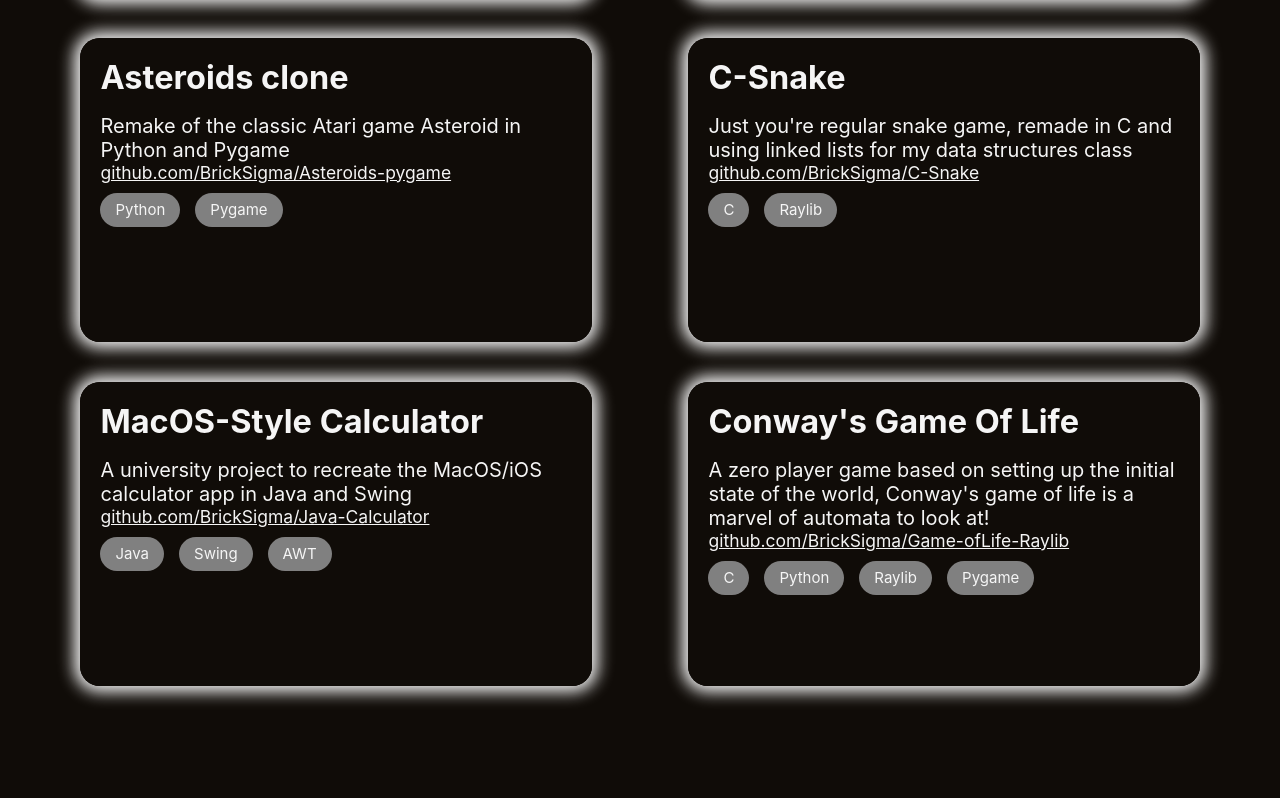
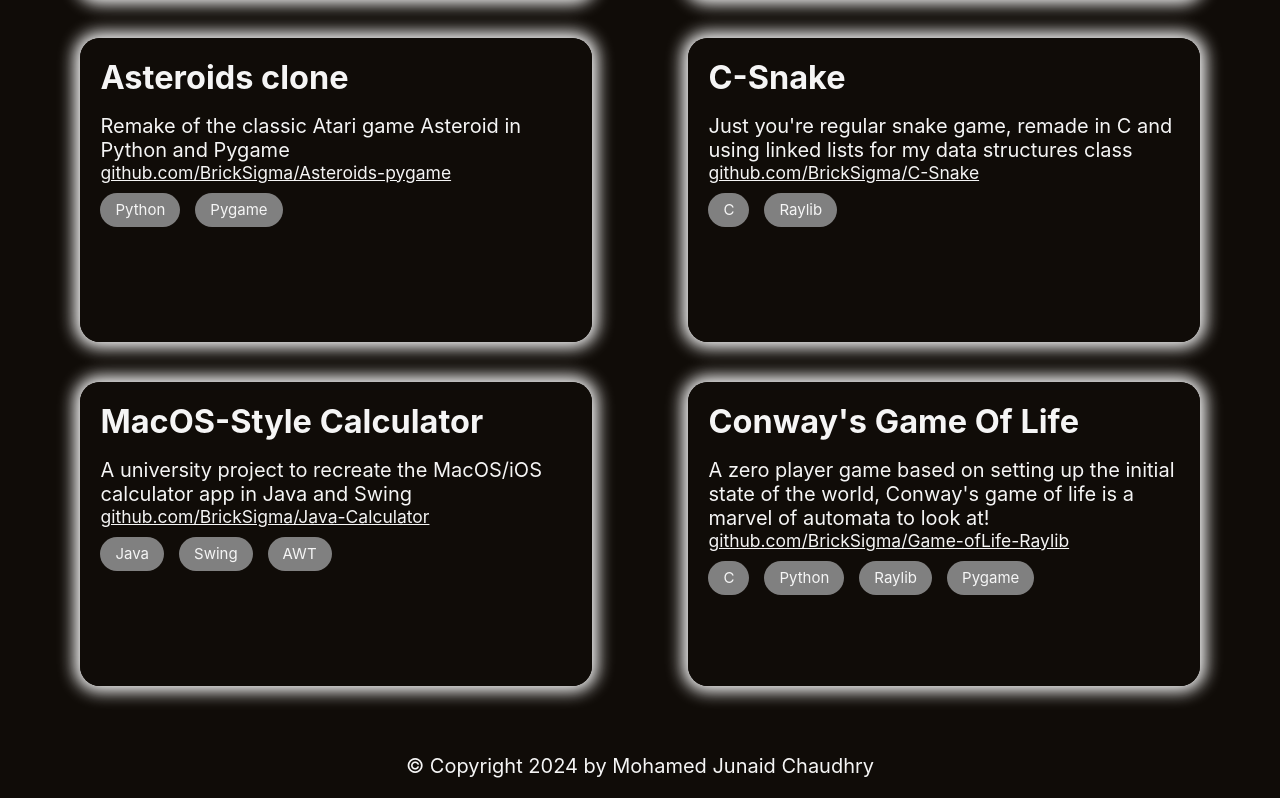
Before and after one commit to BrickSigma/bricksigma.github.io, a React (Vite) app: page / in a window 1280 px wide. Shown: the part 2131-2929 px from the top of the page. Before the commit the page ends 2865 px from the top, so only its background shows below. Built offline with nearby package versions, Linux system fonts and the light colour scheme.

Commit message:
Added footer

```diff
--- /dev/null
+++ b/src/routes/Footer.css
@@ -0,0 +1,4 @@
+#footer > p {
+    padding: 1em;
+    font-size: 2em;
+}
--- a/src/routes/Footer.jsx
+++ b/src/routes/Footer.jsx
@@ -1 +1,12 @@
+import './Footer.css';
+
 // Create your Footer component here
+const Footer = () => {
+    return (
+        <div id="footer">
+            <p>{"\u00A9"} Copyright 2024 by Mohamed Junaid Chaudhry</p>
+        </div>
+    )
+}
+
+export default Footer;
--- a/src/routes/gallery/Gallery.jsx
+++ b/src/routes/gallery/Gallery.jsx
@@ -4,6 +4,7 @@ import React from 'react';
 import Header from '../Header';
 import Title from './Title';
 import Items from './Items';
+import Footer from '../Footer';
 
 const Gallery = () => {
     return (
@@ -11,6 +12,7 @@ const Gallery = () => {
             <Header />
             <Title />
             <Items />
+            <Footer />
         </div>
     );
 };
--- a/src/routes/home/Home.jsx
+++ b/src/routes/home/Home.jsx
@@ -3,6 +3,7 @@ import Header from '../Header';
 import Title from './Title';
 import About from './About';
 import Projects from './Projects';
+import Footer from '../Footer';
 
 const Home = () => {
   return (
@@ -11,6 +12,7 @@ const Home = () => {
       <Title />
       <About />
       <Projects />
+      <Footer />
     </div>
   );
 }
```
